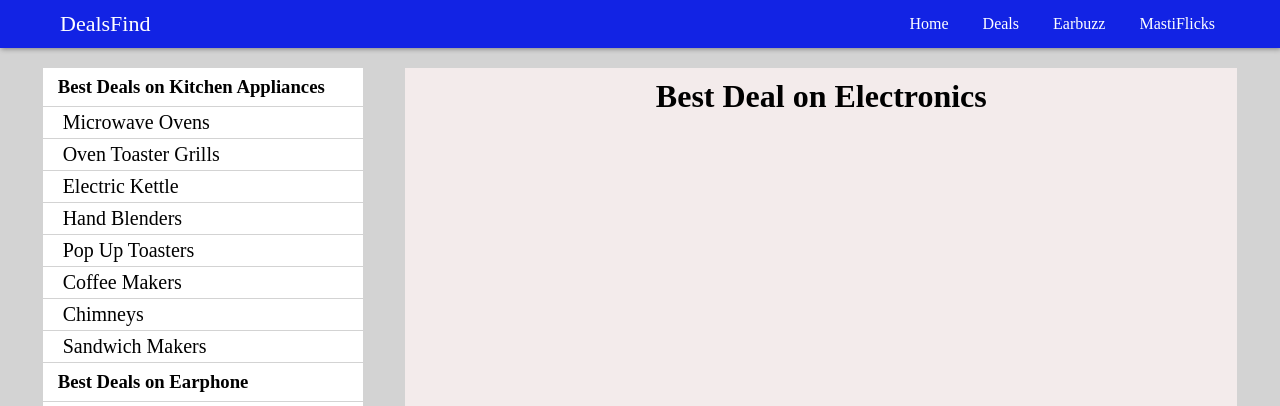
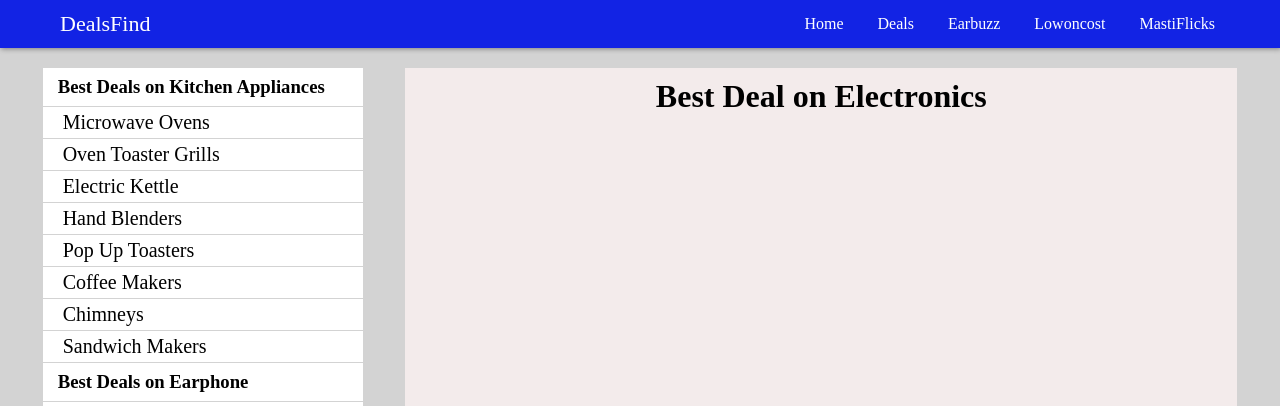
Before and after one commit to devnydv/dealsfind, a Flask app: page / in a window 1280 px wide. Shown: the top 406 px of the page. Run offline with Flask 3, Linux system fonts and the light colour scheme; data that the repository does not hold is empty.

Commit message:
Update nav.html
back link to loc

```diff
--- a/templates/nav.html
+++ b/templates/nav.html
@@ -16,6 +16,9 @@
             </li>
             <li>
                 <a href="https://earbuzz.site/" title="earbuzz">Earbuzz</a>
+            </li>
+            <li>
+                <a href="https://www.lowoncost.xyz/" title="lowoncost">Lowoncost</a>
             </li>
             <li>
                 <a href="https://www.mastiflicks.site/" title="MastiFlicks">MastiFlicks</a>
```
